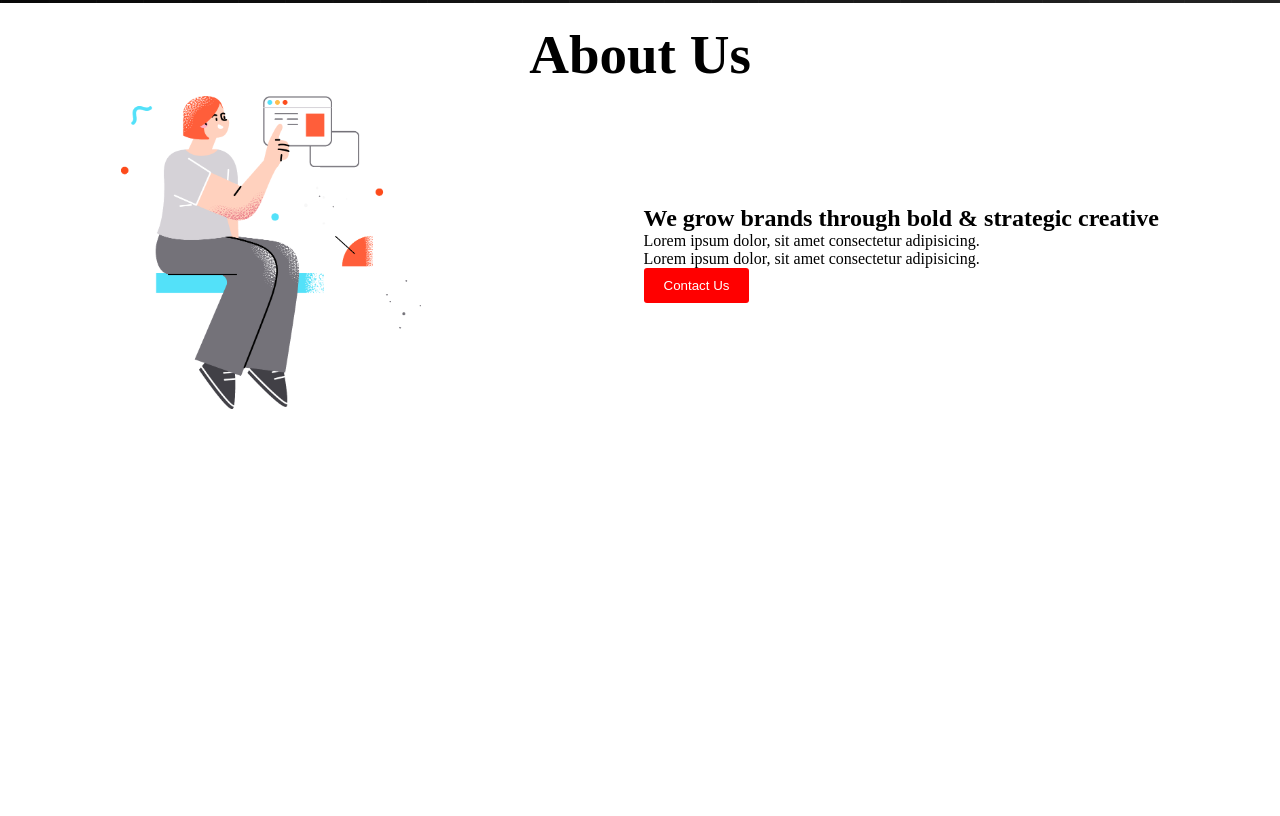
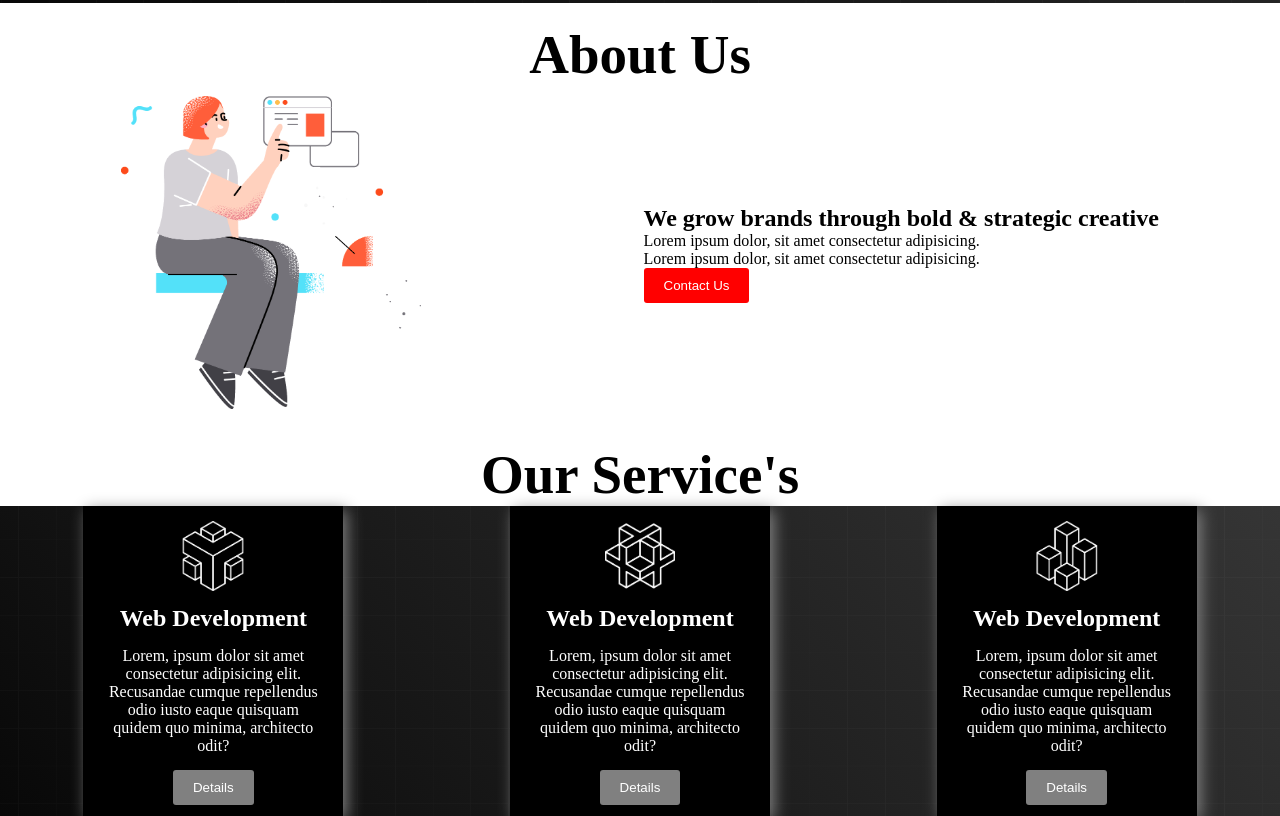
Before and after one commit to khandaker-md-yasin-arafat/digital-products, a plain HTML site: page index.html in a window 1280 px wide. Shown: the part 865-1681 px from the top of the page. Before the commit the page ends 1288 px from the top, so only its background shows below. Drawn offline with Linux system fonts and the light colour scheme.

Commit message:
service section added

```diff
--- a/index.html
+++ b/index.html
@@ -54,6 +54,31 @@
                 </div>
             </div>
         </section>
+
+        <!-- service section start from here -->
+        <section>
+            <h1 class="title about-title">Our Service's</h1>
+            <div class="service-container">
+                <div class="box">
+                    <img class="icon" src="./icon/0.png" alt="">
+                    <h2 class="box-title">Web Development</h2>
+                    <p class="box-description">Lorem, ipsum dolor sit amet consectetur adipisicing elit. Recusandae cumque repellendus odio iusto eaque quisquam quidem quo minima, architecto odit?</p>
+                    <button class="btn box-btn">Details</button>
+                </div>
+                <div class="box">
+                    <img class="icon" src="./icon/1.png" alt="">
+                    <h2 class="box-title">Web Development</h2>
+                    <p class="box-description">Lorem, ipsum dolor sit amet consectetur adipisicing elit. Recusandae cumque repellendus odio iusto eaque quisquam quidem quo minima, architecto odit?</p>
+                    <button class="btn box-btn">Details</button>
+                </div>
+                <div class="box">
+                    <img class="icon" src="./icon/2.png" alt="">
+                    <h2 class="box-title">Web Development</h2>
+                    <p class="box-description">Lorem, ipsum dolor sit amet consectetur adipisicing elit. Recusandae cumque repellendus odio iusto eaque quisquam quidem quo minima, architecto odit?</p>
+                    <button class="btn box-btn">Details</button>
+                </div>
+            </div>
+        </section>
     </main>
     <footer>
 
--- a/style.css
+++ b/style.css
@@ -73,3 +73,33 @@
     text-align: center;
     padding-top: 20px;
 }
+.box{
+    width: 230px;
+    height: 280px;
+    box-shadow: 4px 4px 15px gray;
+    background-color: black;
+    text-align: center;
+    padding: 15px;
+    color: white;
+}
+.icon{
+    width: 70px;
+}
+.box-btn{
+    background-color: gray;
+    margin-top: 10px;
+}
+.box-title{
+    padding: 10px;
+}
+.box-description{
+    padding: 5px;
+}
+.service-container{
+    display: flex;
+    justify-content: space-around;
+    background-image: url("./images/background.png"), linear-gradient(45deg, rgb(8, 8, 8), rgb(53, 53, 53));
+    background-position: center;
+    background-size: cover;
+    background-repeat: no-repeat;
+}
```
